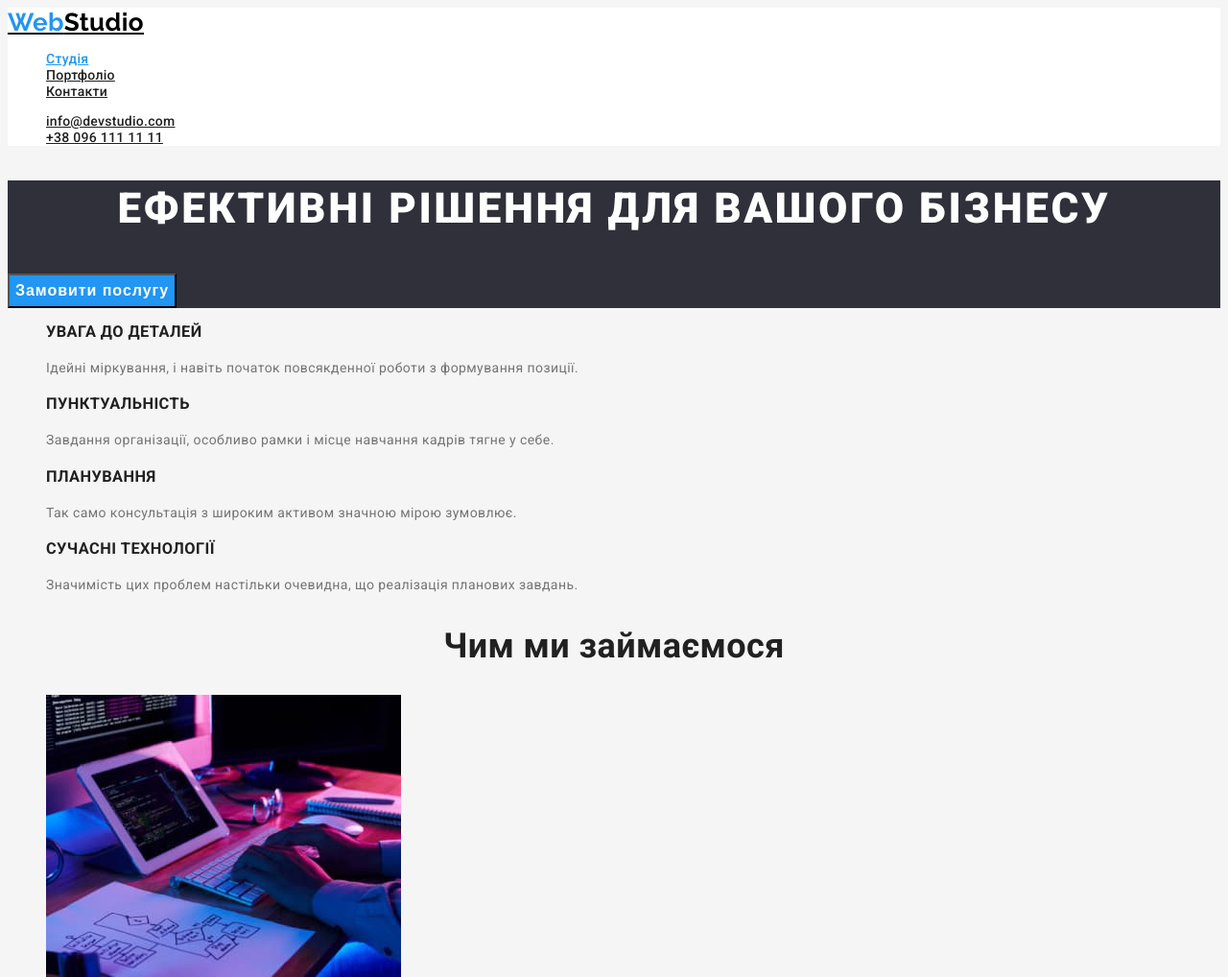
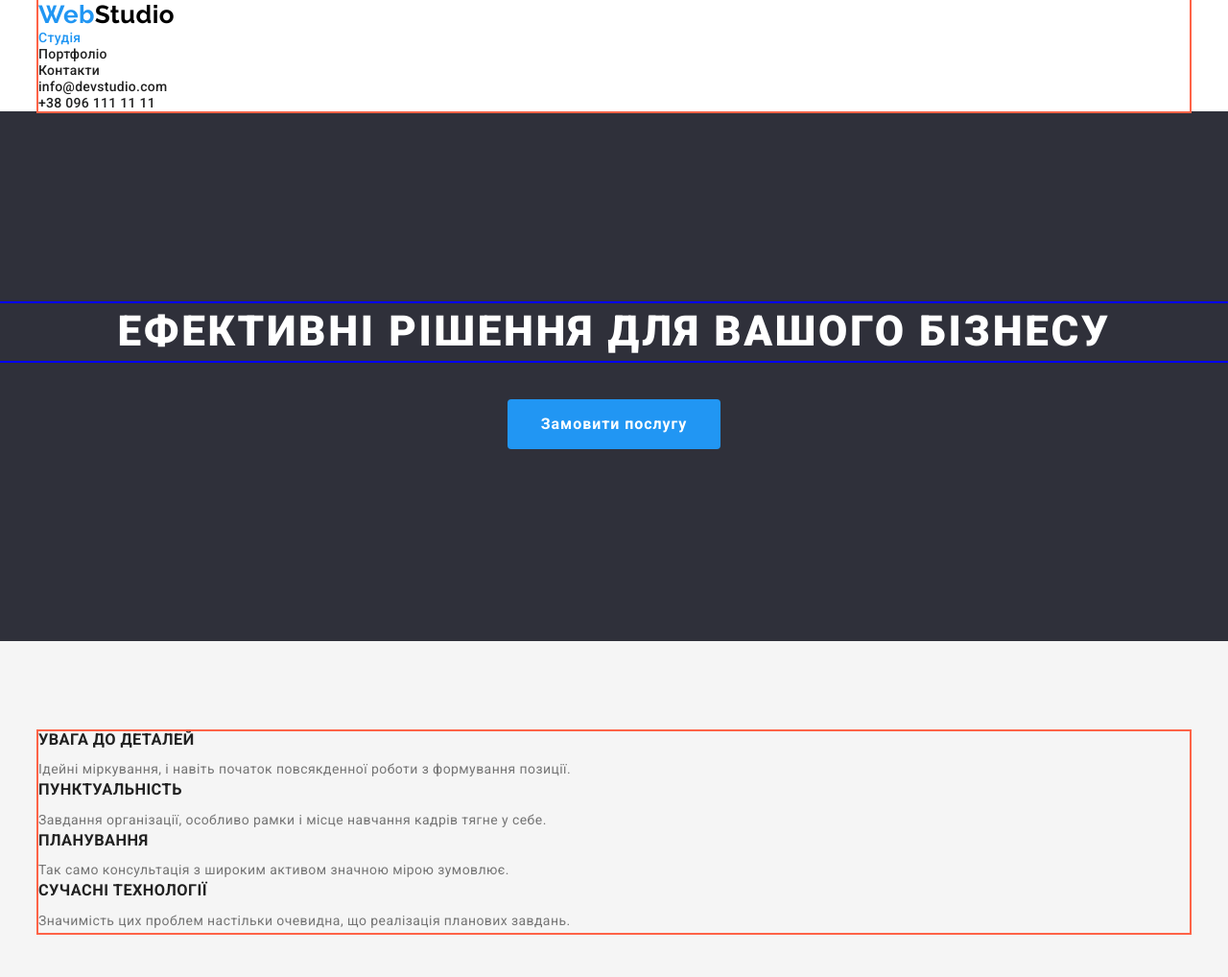
Before and after one commit to IrynaKyslytsia/goit-markup-hw-03, a plain HTML site: page index.html in a window 1280 px wide. Shown: the top 1018 px of the page at 96% size. Drawn offline with nearby package versions, Linux system fonts and the light colour scheme.

Commit message:
Adds margin and padding

```diff
--- a/css/styles.css
+++ b/css/styles.css
@@ -21,6 +21,13 @@ body{
 
 ul{
     list-style:none;
+    margin-top: 0;
+    margin-bottom: 0;
+    padding-left: 0;
+}
+
+a{
+    text-decoration: none;
 }
 
 /* header */
@@ -28,14 +35,15 @@ ul{
 .header{
     background-color: var(--white);
 }
+
 .logo{
     color: var(--black);
     font-family: Raleway, sans-serif;
     font-weight: 700;
     font-size: 26px;
     line-height: 1.19;
+}
 
-}
 .logo-title{
     color: var(--accent-color);
 }
@@ -60,6 +68,11 @@ ul{
 
 /* contacts */
 
+.contacts{
+    margin-top: 0;
+    margin-bottom: 0;
+}
+
 .contact-link{
     color: var(--title-text-color);
     font-weight: 500;
@@ -72,25 +85,44 @@ ul{
     color: var(--accent-color);
 }
 
+.container{
+    margin-left: auto;
+    margin-right: auto;
+    width: 1200px;
+    outline: 2px solid tomato;
+}
+
 /* hero */
 
 .hero{
     background-color: var(--bgc3);
+    text-align: center;
+    padding-top: 200px;
+    padding-bottom: 200px;
 }
 
 .hero-title{
+    margin-top: 0;
+    margin-bottom: 40px;
     color: var(--white);
     font-weight: 900;
     font-size: 44px;
     line-height: 1.36;
-    text-align: center;
     letter-spacing: 0.06em;
     text-transform: uppercase;
+    outline: 2px solid blue;
 }
 
 /* section */
 
+.section{
+    padding-top: 94px;
+    padding-bottom: 94px;
+}
+
 .section-title{
+    margin-top: 0;
+    margin-bottom: ;
     color: var(--title-text-color);
     font-weight: 700;
     font-size: 36px;
@@ -100,13 +132,22 @@ ul{
 
 /* features */
 
+.features{
+    margin-top: 0;
+
+}
+
 .features .title{
+    margin-top: 0;
+    margin-bottom: 10px;
     color: var(--title-text-color);
     font-weight: 700;
     line-height: 1.14;
 }
 
 .features .text{
+    margin-top: 0;
+    margin-bottom: 0;
     line-height: 1.71;
 }
 
@@ -123,7 +164,17 @@ ul{
     margin: -1px;
   }
 
+  /* work */
+
+  .no-padding{
+    padding-top: 0;
+  }
+
 /* team */
+
+.employees{
+    background-color: var(--bgc2);
+}
 
 .team .title{
     color: var(--title-text-color);
@@ -133,15 +184,13 @@ ul{
 }
 
 .team .text{
+    margin-top: 0;
+    margin-bottom: 0;
     font-size: 16px;
     line-height: 1.19;
 }
 
-.team{
-    background-color: var(--bgc2);
-}
-
-/* projects */
+/* portfolio */
 
 .project-title{
     color: var(--title-text-color);
@@ -152,6 +201,8 @@ ul{
 }
 
 .project-text{
+    margin-top: 0;
+    margin-bottom: 0;
     font-weight: 400;
     font-size: 16px;
     line-height: 1.88;
@@ -160,14 +211,16 @@ ul{
 /* buttons */
 
 .button{
+    display: inline-block;
+    border: 1px solid transparent;
+    border-radius: 4px;
+    padding: 10px 34px;
+    min-width: 216px;
     color: var(--white);
     background-color: var(--accent-color);
     font-weight: 700;
     font-size: 16px;
     line-height: 1.88;
-    display: flex;
-    align-items: center;
-    text-align: center;
     letter-spacing: 0.06em;
 }
 
@@ -177,6 +230,10 @@ ul{
 }
 
 .filter-button{
+    display: inline-block;
+    border: 1px solid transparent;
+    border-radius: 4px;
+    padding: 6px 22px;
     color: var(--title-text-color);
     background-color: var(--bgc2);
     font-weight: 500;
--- a/index.html
+++ b/index.html
@@ -6,10 +6,12 @@
     <meta name="viewport" content="width=device-width, initial-scale=1.0">
     <title>WebStudio</title>
     <link href="https://fonts.googleapis.com/css2?family=Raleway:wght@700&family=Roboto:wght@400;500;700;900&display=swap" rel="stylesheet">
+    <link rel="stylesheet" href="https://cdnjs.cloudflare.com/ajax/libs/modern-normalize/1.1.0/modern-normalize.min.css" integrity="sha512-wpPYUAdjBVSE4KJnH1VR1HeZfpl1ub8YT/NKx4PuQ5NmX2tKuGu6U/JRp5y+Y8XG2tV+wKQpNHVUX03MfMFn9Q==" crossorigin="anonymous" referrerpolicy="no-referrer" />
     <link rel="stylesheet" href="./css/styles.css">
 </head>
 <body>
 <header class="header">
+  <div class="container">
     <nav>
         <a href="./index.html" class="logo"><span class="logo-title">Web</span>Studio</a>
         <ul class="site-nav">
@@ -23,6 +25,7 @@
             <li><a href="mailto:info@devstudio.com" class="contact-link">info@devstudio.com</a></li>
             <li><a href="tel:+380961111111" class="contact-link">+38 096 111 11 11</a></li>
         </ul>
+  </div>
 </header>
 
 <main>
@@ -32,9 +35,9 @@
     </section>
 
     <section class="section">
-
+        <div class="container">
             <h2 class="visually-hidden">Особливості</h2>
-        <ul class="features list">
+        <ul class="features">
             <li>
                 <h3 class="title">УВАГА ДО ДЕТАЛЕЙ</h3>
                 <p class="text">Ідейні міркування, і навіть початок повсякденної роботи з формування позиції.</p>
@@ -52,21 +55,24 @@
                 <p class="text">Значимість цих проблем настільки очевидна, що реалізація планових завдань.</p>
             </li>
         </ul>
-
+        </div>
     </section>
 
-    <section class="section">
+    <section class="section no-padding">
+       <div class="container">
         <h2 class="section-title">Чим ми займаємося</h2>
         <ul>
             <li><img src="images/photo1.jpg" alt="Програміст працює за своїм робочім столом" width="370"></li>
             <li><img src="images/photo2.jpg" alt="Дизайнер розробляє додаток для смартфону" width="370"></li>
             <li><img src="images/photo3.jpg" alt="Дизайнер обирає кольори на планшеті" width="370"></li>
         </ul>
+       </div>
     </section>
 
-    <section class="section team">
+    <section class="section employees">
+        <div class="container">
             <h2 class="section-title">Наша команда</h2>
-        <ul class="team list">
+        <ul class="team">
             <li>
                 <img src="images/Team/team-card-1.jpg" alt="Фото Ігора Дем'яненко" width="270">
                 <h3 class="title">Ігор Дем'яненко</h3>
@@ -88,6 +94,7 @@
                 <p class="text">UI Designer</p>
             </li>
         </ul>
+        </div>
     </section>
 
 </main>
```
Also changed, not shown: portfolio.html (+11 -9 lines), 1 other file. Lines whose indentation alone changed are shown as unchanged.
